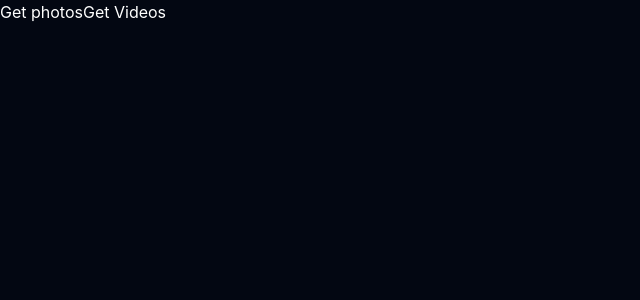
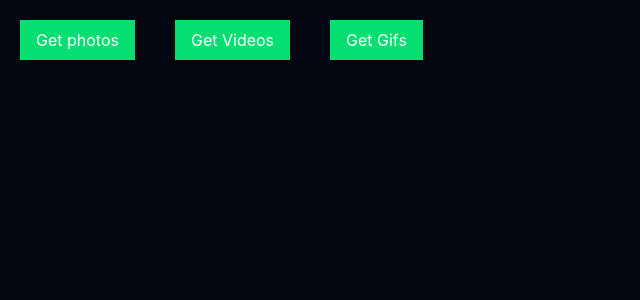
Before and after one commit to PiyushMishraX/Redux-Toolkit, a React (Vite) app in the folder project/: page / in a window 1280 px wide. Shown: the top 300 px of the page, without its empty margins (0-640 px from the left). Built offline with nearby package versions, Linux system fonts and the light colour scheme; no server answers.

Commit message:
api key for gifs setup

```diff
--- a/project/src/App.jsx
+++ b/project/src/App.jsx
@@ -1,8 +1,7 @@
-import { fetchPhotos, fetchVideos } from "./api/mediaApi"
-
+// import { fetchGIF, fetchGifs, fetchPhotos, fetchVideos } from "./api/mediaApi";
+import { fetchGIF, fetchPhotos, fetchVideos } from "./api/mediaApi";
 
 const App = () => {
-
   // function getPhotos(){
   //   fetchPhotos()
   // }
@@ -15,25 +14,57 @@ const App = () => {
       {/* <button onClick={fetchPhotos}>Get photos</button>  */}
       {/* to see fo to inspect -> network -> photos */}
 
+      <button
+        className=" bg-green-400 px-4 py-2 m-5"
+        onClick={async () => {
+          // fetchPhotos('cat')
+          // fetchPhotos('dog')
+          // console.log(fetchPhotos('cat'));
+          const data = await fetchPhotos("cat");
 
-      <button onClick={async ()=>{
-        // fetchPhotos('cat')
-        // fetchPhotos('dog')
-        // console.log(fetchPhotos('cat'));
-        const data = await fetchPhotos('cat')
+          // console.log(data);
+          console.log(data.results);
+        }}
+      >
+        Get photos
+      </button>
 
-        // console.log(data);
-        console.log(data.results);
+      <button
+        className=" bg-green-400 px-4 py-2 m-5"
+        onClick={async () => {
+          const data = await fetchVideos("cat");
+          console.log(data);
+          // console.log(data.results);
+          console.log(data.videos);
+        }}
+      >
+        Get Videos
+      </button>
+      {/* <button
+        className="bg-green-400 px-4 py-2 m-5"
+        onClick={async () => {
+          const data = await fetchGifs("Dog");
+          if (data) {
+            console.log("Success! Here is your data:", data);
+          } else {
+            console.log("Fetch failed. Check the console for errors.");
+          }
+        }}
+      >
+        Get Gifs
+      </button> */}
+      <button
+        className=" bg-green-400 px-4 py-2 m-5"
+        onClick={async () => {
+          const data = await fetchGIF("cat");
+          // console.log(data);
+          console.log(data.data.data);
+        }}
+      >
+        Get Gifs
+      </button>
+    </div>
+  );
+};
 
-      }}>Get photos</button>
-
-      <button onClick={async ()=>{
-        const data = await fetchVideos('cat')
-        console.log(data.results);
-
-      }}>Get Videos</button>
-    </div>
-  )
-}
-
-export default App
+export default App;
--- a/project/src/api/mediaApi.js
+++ b/project/src/api/mediaApi.js
@@ -1,34 +1,48 @@
 // code from where we will call api and fetch api
 
-import axios from 'axios'
+import axios from "axios";
 
 // api key import method
-const UNSPLASH_KEY = import.meta.env.VITE_UNSPLASH_KEY
-const PEXELS_KEY = import.meta.env.VITE_PEXELS_KEY
+const UNSPLASH_KEY = import.meta.env.VITE_UNSPLASH_KEY;
+const PEXELS_KEY = import.meta.env.VITE_PEXELS_KEY;
+// const KLIPY_KEY = import.meta.env.VITE_KLIPY_KEY;
+const GIPHY_KEY = import.meta.env.VITE_GIPHY_KEY;
 
-export async function fetchPhotos(query,page =1 , per_page=20) {
+export async function fetchPhotos(query, page = 1, per_page = 20) {
   // const res = axios.get('https://api.unsplash.com/search/photos') // to get photos
   // <https://api.unsplash.com/search/photos?page=1&query=office>; rel="first", <https://api.unsplash.com/search/photos?page=1&query=office>; rel="prev", <https://api.unsplash.com/search/photos?page=3&query=office>; rel="last", <https://api.unsplash.com/search/photos?page=3&query=office>; rel="next" // we use shorter method intead of hard code writing with {} // shorter and structured method
 
-
   // const res = axios.get('https://api.unsplash.com/search/photos',{
-    const res = await axios.get('https://api.unsplash.com/search/photos',{
+  const res = await axios.get("https://api.unsplash.com/search/photos", {
     // pass query in params
-        params:{query,page,per_page}, // passing query in params
-        headers:{Authorization:`Client-ID ${UNSPLASH_KEY}`} //make sure to write everything same
-    })
+    params: { query, page, per_page }, // passing query in params
+    headers: { Authorization: `Client-ID ${UNSPLASH_KEY}` }, //make sure to write everything same
+  });
   // console.log(res);
   return res.data;
-
 }
 
 // export async function fetchVideos(query,page=1 , per_page=15){
-export async function fetchVideos(query, per_page=15){
-    const res = await axios.get('https://api.pexels.com/v1/videos/search',{
+export async function fetchVideos(query, per_page = 15) {
+  const res = await axios.get("https://api.pexels.com/v1/videos/search", {
     // params:{query,page,per_page},
-        params:{query,per_page},
+    params: { query, per_page },
     // headers:{Authorization:`Client-ID ${PEXELS_KEY}`} // nop need for client ( always check documentation to check how to use such keys etc)
-        headers:{Authorization:PEXELS_KEY}
-    })
+    headers: { Authorization: PEXELS_KEY },
+  });
   return res.data;
 }
+
+
+// export async function fetchGIF(query,limit=20) {
+//   const res = await axios.get('https://api.giphy.com/v1/gifs/search',{
+//     params:{q:query,key:GIGHY_KEY,limit},
+//   })
+//   return res
+// }
+export async function fetchGIF(query,limit=20) {
+  const res = await axios.get('https://api.giphy.com/v1/gifs/search',{
+    params:{api_key:GIPHY_KEY,q:query,limit},
+  })
+  return res
+}
```
Also changed, not shown: project/project_info.txt, project/src/api/apitesting.txt (added). Lines whose indentation alone changed are shown as unchanged.
